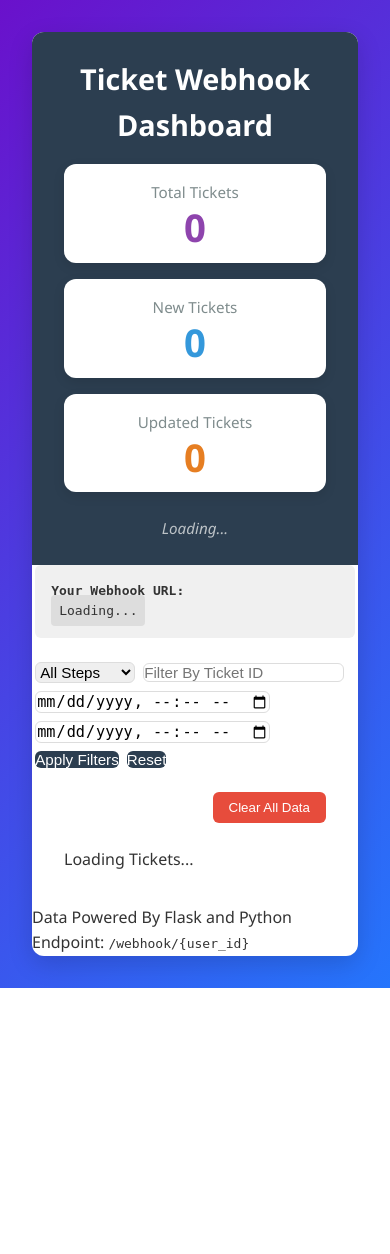
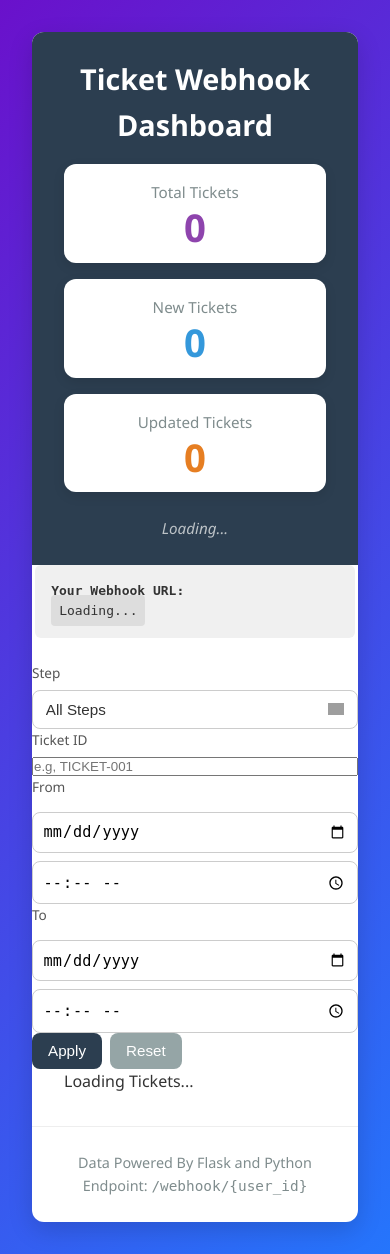
Before and after one commit to Ghostified/webhook_tracker_kati, a Flask app: page /1 in a window 390 px wide. Before the commit the page ends 988 px from the top, so only its background shows below. Run offline with Flask 3, Linux system fonts and the light colour scheme; grey boxes are pictures that could not be loaded.

Commit message:
completed css and html

```diff
--- a/static/script.js
+++ /dev/null
@@ -1,130 +0,0 @@
-// Auto refresh page every 10 seconds
-const AUTO_REFRESH_INTERVAL = 10000; //10 seconds
-
-//Track ticket count across refresh
-let lastCount = 0;
-
-//DOMContentLoaded ensures page is ready
-document.addEventListener('DOMContentLoaded', () => {
-  refreshDashboard(); //LOad Once start
-  setInterval(refreshDashboard, AUTO_REFRESH_INTERVAL); //Then autotrefresh
-});
-
-
-function refreshDashboard(){
-  console.log("Refreshing payload data...");
-  fetch('/tickets')
-<<<<<<< HEAD
-  .then(response =>  {
-=======
-  .then(response => {
->>>>>>> main
-    if(!response.ok) throw new Error(`HTTP ${response.status}`);
-    return response.json();
-  })
-  .then(data => {
-    const container = document.getElementById('tickets-container');
-    const countElement = document.getElementById('ticket-count');
-
-    if (!container){
-      console.error("Tickets-Container not found in HTML")
-      return;
-    }
-
-    if (!countElement){
-      console.error("Ticket count not found in container ");
-      return;
-    }
-
-    const count = Object.keys(data).length;
-
-    //show notification if new ticket has arrived
-    if (count > lastCount && lastCount > 0){
-      showNotification(`New Ticket Received. Total:${count}`)
-    }
-    lastCount = count;
-
-    // update ticket count
-    countElement.textContent = count;
-
-    let html = '';
-
-    if (count === 0) {
-      html = '<p class="empty"> Payload Not Received Yet</p>';
-    } else {
-      for (const [ticketId, ticket] of Object.entries(data)) {
-        const step = ticket.step
-        ? `<span class="step">${ticket.step}</span>`
-        : '';
-
-        const received = ticket.received_at
-        ? new Date(ticket.received_at).toLocaleString()
-        : 'Unknown';
-
-        let tagsHtml = '';
-        if(Array.isArray(ticket.tags) && ticket.tags.length > 0) {
-          tagsHtml = '<p><strong>Tags: </strong> ' +
-          ticket.tags.map(tag => `<span class="tag">${tag}</span>`).join('') +
-          '</p>';
-        }
-
-        html += `
-        <div class="ticket">
-        <h3>${ticketId} ${step}</h3>
-        <p><strong>Last Updated:</strong>${received}</p>
-        ${tagsHtml}
-        <p><strong>Source:</strong> ${ticket.module || 'N/A'}</p>
-        <p><strong>Email:</strong> ${ticket.email_subject || 'No subject'}"</p>
-        </div>
-        `;
-      }
-    }
-
-    container.innerHTML = html;
-  })
-  .catch(err => {
-    console.error("Error loading payload", err);
-    const container = document.getElementById('tickets-container');
-    if (container) {
-      container.innerHTML = `
-      <p style="color:red;">
-      Failed to load Data . <br>
-      Check:</br>
-      1. Is server running? (<a href="/tickets">tickets</a>)<br>
-      2. Any Errors on terminal?</br>
-      3. Correct file names?
-      </p>
-      `;
-    }
-  });
-}
-
-//resusable toast Notification
-    function showNotification(message){
-      let toast = document.getElementById('toast');
-      if(!toast) {
-        toast = Object.assign(document.createElement('div'),{
-          id: 'toast',
-          style: `
-            position: fixed;
-            top: 20px;
-            right: 20px;
-            background: #27ae60;
-            color: white;
-            padding: 12px 20px;
-            border-radius: 6px;
-            z-index: 1000;
-            box-shadow: 0 4px 12px rgba(0,0,0,0.2);
-            font-family: sans-serif; max-width: 300px;
-            max-width: 300px;
-            text-align: center;
-          `
-        });
-        document.body.appendChild(toast);
-      }
-      toast.textContent = message;
-      toast.style.display = 'block';
-      setTimeout(() => toast.style.display = 'none', 3000);
-    }
-
-//use flask to send "new_ticket" event via SSE Later
--- a/static/styles.css
+++ b/static/styles.css
@@ -107,52 +107,118 @@ body {
   word-break: break-all;
 }
 
-/* filters */
-.filters{
+.filter-group{
+  display: flex;
+  flex-direction: column;
+  min-width: 140px;
+}
+
+.filter-group label {
+  font-size: 0.85rem;
+  color: #555;
+  margin-bottom: 0.4rem;
+  font-weight: 500;
+}
+
+/* Custom select Dropdown */
+.custom-select {
+  position: relative;
+  border: 1px solid #ccc;
+  background: white;
+  padding: 0.6rem 0.8rem;
+  border-radius: 8px;
+  font-size: 0.95rem;
+  color: #333;
+  cursor: pointer;
+  transition: border-color 0.2s ease, box-shadow 0.2s ease;
+  appearance: none; /* remove default arrow */
+  background-image: url("image/svg+xml;charset=UTF-8,%3csvg xmlns='http://www.w3.org/2000/svg' viewBox='0 0 24 24' fill='none' stroke='%23666' stroke-width='2' stroke-linecap='round' stroke-linejoin='round'%3e%3cpolyline points='6 9 12 15 18 9'%3e%3c/polyline%3e%3c/svg%3e");
+  background-repeat: no-repeat;
+  background-position: right 0.8rem center;
+  background-size: 16px;
+  outline: none;
+}
+
+.custom-select:focus {
+  border-color: #2c3e50;
+  box-shadow: 0 0 0 2px rgba(44, 62, 80, 0.2);
+}
+
+/* Date & Time Inputs */
+.filter-group.datetime {
+  display: grid;
+  grid-template-columns: 1fr 1fr;
+  gap: 0.5rem;
+  min-width: 220px;
+}
+
+.filter-group.datetime input[type="date"],
+.filter-group.datetime input[type="time"] {
+  padding: 0.6rem;
+  border: 1px solid #ccc;
+  border-radius: 8px;
+  font-size: 0.95rem;
+  background: white;
+  transition: border-color 0.2s ease;
+}
+
+.filter-group.datetime input[type="date"]:focus,
+.filter-group.datetime input[type="time"]:focus {
+  border-color: #2c3e50;
+  outline: none;
+}
+
+/* Better Mobile experience */
+@media (max-width: 768px) {
+  .filter-group,
+  .filter-group.datetime {
+    min-width: auto;
+    grid-template-columns: 1fr;
+  }
+
+    .filter-group.datetime input[type="date"],
+    .filter-group.datetime input[type="time"] {
+      width: 100%;
+    }
+}
+
+
+
+/* Actions Buttons*/
+.filter-actions {
   display: flex;
   gap: 0.5rem;
-  margin: 0 0.2rem 1.5rem;
-  flex-wrap: wrap;
-  align-items: center;
+  align-self: end;
+  margin-left: auto;
 }
 
-.filters select,
-.filters input,
-.filters button{
-  padding: 0.5 rem;
-  border: 1px solid #ddd;
-  border-radius: 6px;
+.btn-primary,
+.btn-secondary{
+  padding: 0.6rem 1rem;
+  border: none;
+  border-radius: 8px;
   font-size: 0.95rem;
+  cursor: pointer;
+  transition: background 0.2s ease;
+  font-weight: 500;
 }
 
-.filters button{
-  background: #2c3e50;
+.btn-primary{
+  background: #2c3e50 ;
   color: white;
-  cursor: pointer;
-  border: none;
 }
 
-.filters button:hover{
+.btn-primary:hover{
   background: #1a252f;
 }
 
-/* Actions */
-.actions {
-  margin: 0 2rem 1.5rem;
-  text-align: right;
+.btn-secondary {
+  background: #95a5a6;
+  color: white;
 }
 
-.actions button{
-  background: #e74c3c;
-  color: white;
-  border: none;
-  padding: 0.5rem 1rem;
-  border-radius: 6px;
-  cursor: pointer;
-}
-
-.actions button:hover{
-  background: #c0392b;
+.btn-secondary:hover {
+  background: #7f8c8d;
 }
 
 /* Ticket List */
@@ -205,3 +271,26 @@ body {
   font-size: 0.8em;
   font-weight: 500;
 }
+
+.empty {
+  color: #95a5a6;
+  font-style: italic;
+  text-align: center;
+  padding: 2rem 0;
+}
+
+footer {
+  text-align: center;
+  padding: 1.5rem;
+  color: #7f8c8d;
+  font-size: 0.9rem;
+  border-top: 1px solid #eee;
+}
+
+/* Responsive design */
+@media (max-width: 768px) {
+  .filters, .stats-container {
+    flex-direction: column;
+    align-items: stretch;
+  }
+}
--- a/templates/index.html
+++ b/templates/index.html
@@ -44,26 +44,44 @@
 
        <!-- Filters -->
         <div class="filters">
-          <select>
-            <option value="">All Steps</option>
-            <option value="new">New</option>
-            <option value="open">Open</option>
-            <option value="in-progres">In Progress</option>
-            <option value="closed">closed</option>
-          </select>
+          <!-- step filter -->
+           <div class="filter-group">
+            <label for="filter-step">Step</label>
+            <select id="filter-step" class="custom-select">
+              <option value="">All Steps</option>
+              <option value="new">New</option>
+              <option value="open">Open</option>
+              <option value="in-progres">In Progress</option>
+              <option value="closed">Close</option>
+            </select>
+           </div>
 
-          <input type="text" id="filter-ticket-id" placeholder="Filter By Ticket ID">
-          <input type="datetime-local" id="filter-date-from" placeholder="From Date">
-          <input type="datetime-local" id="filter-date-to" placeholder="To Date">
+           <!-- ticket id filter -->
+            <div class="filter-group">
+              <label for="filter-ticket-id">Ticket ID</label>
+              <input type="text" id="filter-ticket-id" placeholder="e.g, TICKET-001">
+            </div>
 
-          <button id="apply-filters">Apply Filters</button>
-          <button id="clear-filters">Reset</button>
-        </div>
+            <!-- From Date Time -->
+             <div class="filter-group datetime">
+              <label>From</label>
+              <input type="date" id="filter-date-from-date">
+              <input type="time" id="filter-date-from-time">
+             </div>
 
-        <!-- Clear Data Button -->
-         <div class="actions">
-          <button id="clear-data"> Clear All Data</button>
-         </div>
+             <!-- to Date Time -->
+              <div class="filter-group datetime">
+                <label >To</label>
+                <input type="date" id="filter-date-to-date">
+                <input type="time" id="filter-date-to-time">
+              </div>
+
+              <!-- action buttons -->
+               <div class="filter-actions">
+                <button id="apply-filters" class="btn-primary">Apply</button>
+                <button id="clear-filters" class="btn-secondary">Reset</button>
+               </div>
+          </div>
 
          <!-- Render Tickets -->
           <main class="content">
```
